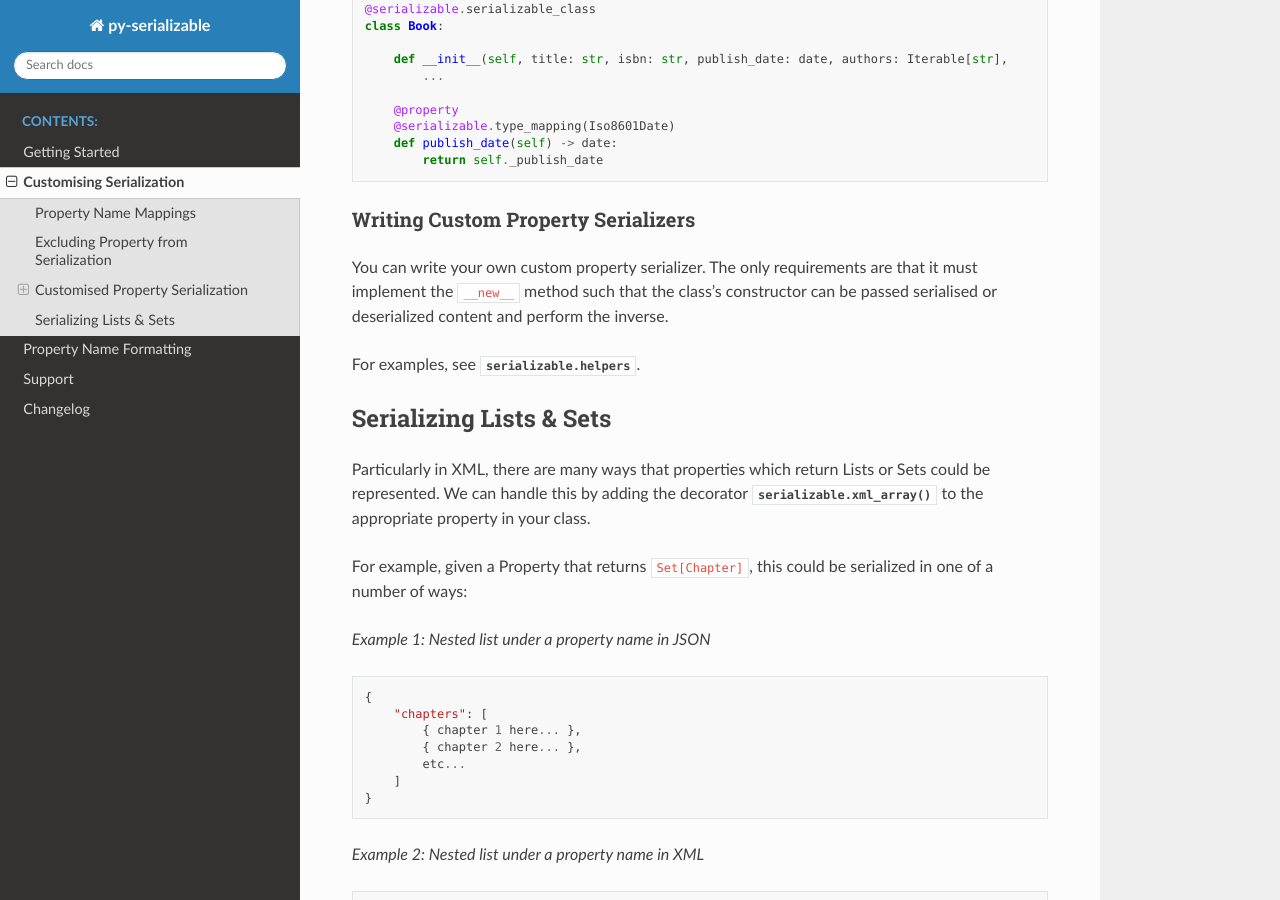
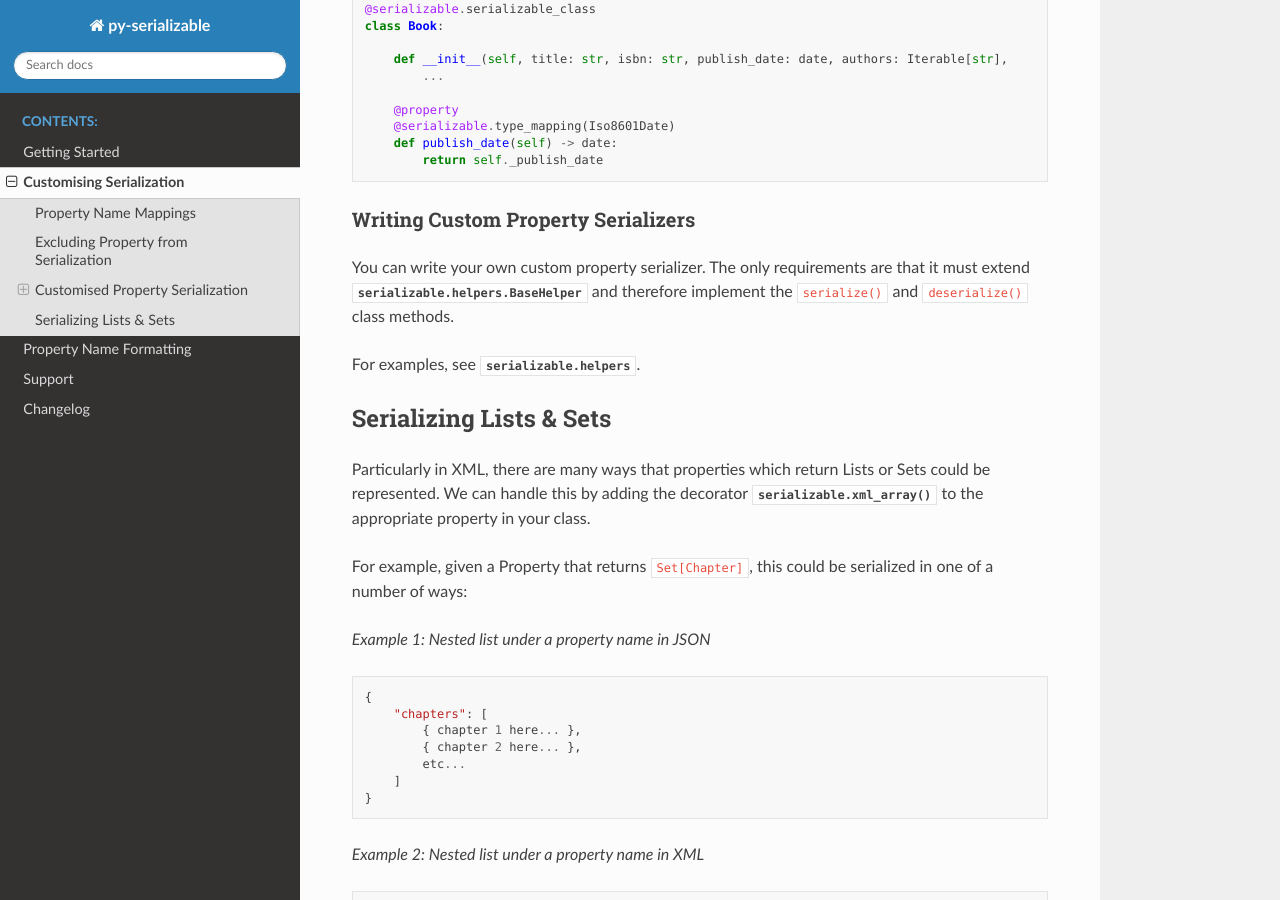
Before and after one commit to madpah/serializable, a Sphinx documentation site: the page built from docs/customising-structure.rst, in a window 1280 px wide and 900 px high, scrolled down 1235 px. Built offline with Sphinx 7.4.7 and the Read the Docs theme 2.0.0, drawn with Linux system fonts in a browser that asks for light colours.

Commit message:
fix: update `helpers` to be properly typed
Signed-off-by: Paul Horton <paul.horton@owasp.org>

```diff
--- a/docs/customising-structure.rst
+++ b/docs/customising-structure.rst
@@ -83,8 +83,8 @@ would add the following method to your class:
 Writing Custom Property Serializers
 ~~~~~~~~~~~~~~~~~~~~~~~~~~~~~~~~~~~~~~~~~~~~~~~~~~~~
 
-You can write your own custom property serializer. The only requirements are that it must implement the ``__new__``
-method such that the class's constructor can be passed serialised or deserialized content and perform the inverse.
+You can write your own custom property serializer. The only requirements are that it must extend
+:obj:`serializable.helpers.BaseHelper` and therefore implement the ``serialize()`` and ``deserialize()`` class methods.
 
 For examples, see :obj:`serializable.helpers`.
 
```
